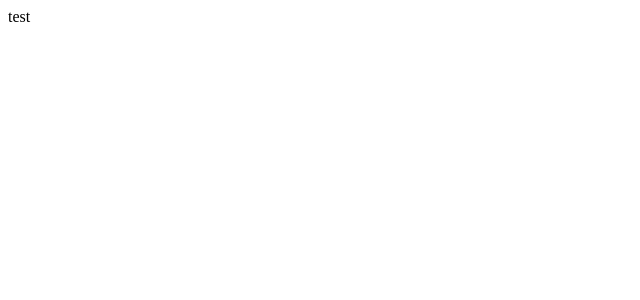
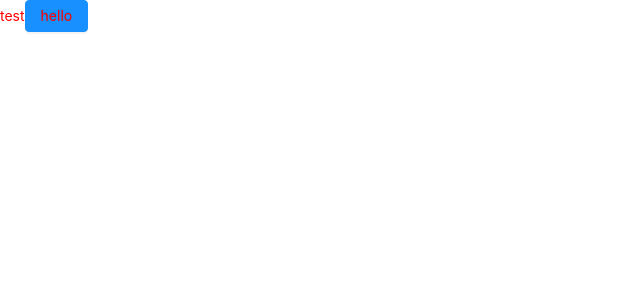
Before and after one commit to heachou/react_next_github, a Next.js app: page / in a window 1280 px wide. Shown: the top 300 px of the page, without its empty margins (0-640 px from the left). Built offline with nearby package versions, Linux system fonts and the light colour scheme.

Commit message:
feat: 引入antd
antd 按需加载 配置

```diff
--- /dev/null
+++ b/next.config.js
@@ -0,0 +1,6 @@
+const withCSS = require('@zeit/next-css')
+
+if (typeof require !== 'undefined') {
+  require.extensions['.css'] = file => { }
+}
+module.exports = withCSS({})
--- a/package.json
+++ b/package.json
@@ -27,8 +27,12 @@
   },
   "homepage": "https://github.com/heachou/react_next_github#readme",
   "dependencies": {
+    "@zeit/next-css": "^1.0.1",
+    "antd": "^4.4.0",
+    "babel-plugin-import": "^1.13.0",
     "commitizen": "^4.1.2",
     "cz-conventional-changelog": "^3.2.0",
+    "ioredis": "^4.17.3",
     "koa": "^2.13.0",
     "koa-router": "^9.1.0",
     "next": "^9.4.4",
--- /dev/null
+++ b/pages/_app.js
@@ -0,0 +1,4 @@
+import App from 'next/app'
+import 'antd/dist/antd.css'
+
+export default App
--- a/pages/index.js
+++ b/pages/index.js
@@ -1 +1,7 @@
-export default ()=><span>test</span>
+import '../style.css'
+import { Button } from 'antd'
+
+export default () => <div>
+  <span>test</span>
+  <Button type="primary">hello</Button>
+</div>
--- /dev/null
+++ b/style.css
@@ -0,0 +1,3 @@
+span{
+  color: red;
+}
```
Also changed, not shown: test/test-redis.js (added, +13 -0 lines), .babelrc (added), 1 other file (tests, documents, lock files or other folders).
